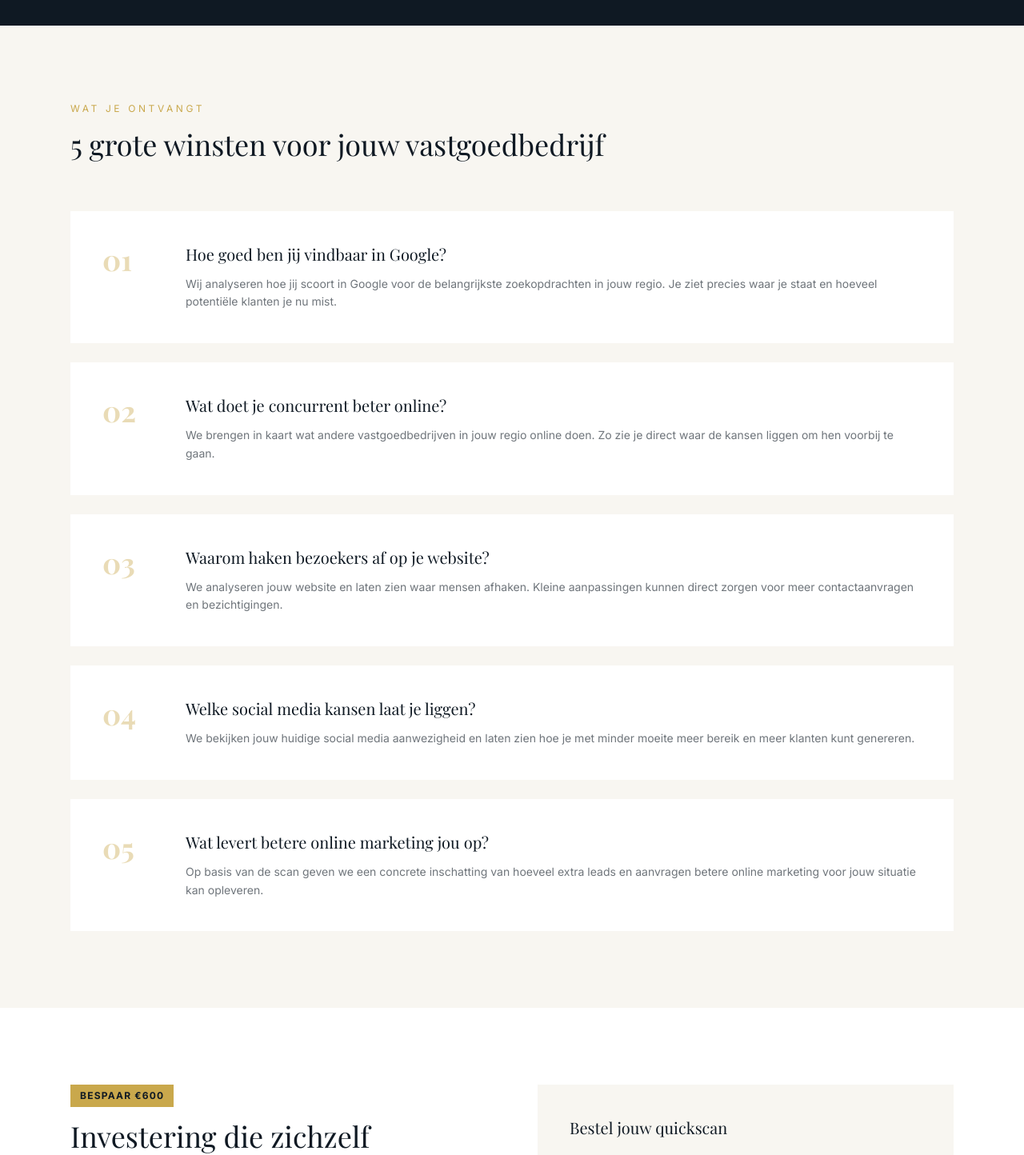
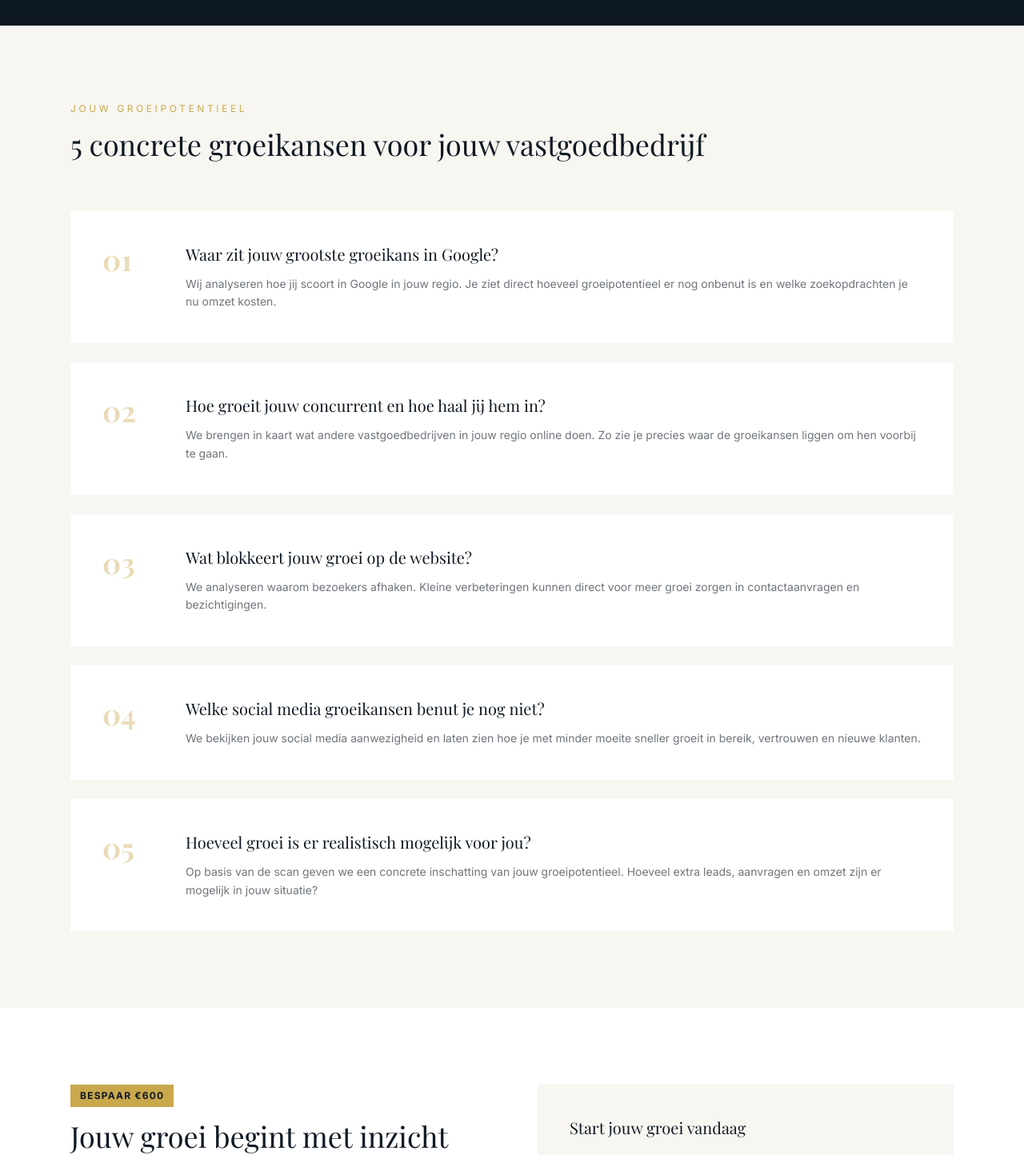
Before and after one commit to jaspermontagnadigital/vastgoedonlinemarketing, a Next.js app: page /quickscan in a window 1280 px wide. Shown: the part 720-2164 px from the top of the page at 80% size. Built offline with nearby package versions, Linux system fonts and the light colour scheme; a web font is replaced by a local one.

Commit message:
groei taalgebruik doorvoeren op quickscan pagina

```diff
--- a/src/app/quickscan/page.tsx
+++ b/src/app/quickscan/page.tsx
@@ -5,33 +5,33 @@ import Footer from "@/components/Footer";
 const wins = [
   {
     number: "01",
-    title: "Hoe goed ben jij vindbaar in Google?",
+    title: "Waar zit jouw grootste groeikans in Google?",
     description:
-      "Wij analyseren hoe jij scoort in Google voor de belangrijkste zoekopdrachten in jouw regio. Je ziet precies waar je staat en hoeveel potentiële klanten je nu mist.",
+      "Wij analyseren hoe jij scoort in Google in jouw regio. Je ziet direct hoeveel groeipotentieel er nog onbenut is en welke zoekopdrachten je nu omzet kosten.",
   },
   {
     number: "02",
-    title: "Wat doet je concurrent beter online?",
+    title: "Hoe groeit jouw concurrent en hoe haal jij hem in?",
     description:
-      "We brengen in kaart wat andere vastgoedbedrijven in jouw regio online doen. Zo zie je direct waar de kansen liggen om hen voorbij te gaan.",
+      "We brengen in kaart wat andere vastgoedbedrijven in jouw regio online doen. Zo zie je precies waar de groeikansen liggen om hen voorbij te gaan.",
   },
   {
     number: "03",
-    title: "Waarom haken bezoekers af op je website?",
+    title: "Wat blokkeert jouw groei op de website?",
     description:
-      "We analyseren jouw website en laten zien waar mensen afhaken. Kleine aanpassingen kunnen direct zorgen voor meer contactaanvragen en bezichtigingen.",
+      "We analyseren waarom bezoekers afhaken. Kleine verbeteringen kunnen direct voor meer groei zorgen in contactaanvragen en bezichtigingen.",
   },
   {
     number: "04",
-    title: "Welke social media kansen laat je liggen?",
+    title: "Welke social media groeikansen benut je nog niet?",
     description:
-      "We bekijken jouw huidige social media aanwezigheid en laten zien hoe je met minder moeite meer bereik en meer klanten kunt genereren.",
+      "We bekijken jouw social media aanwezigheid en laten zien hoe je met minder moeite sneller groeit in bereik, vertrouwen en nieuwe klanten.",
   },
   {
     number: "05",
-    title: "Wat levert betere online marketing jou op?",
+    title: "Hoeveel groei is er realistisch mogelijk voor jou?",
     description:
-      "Op basis van de scan geven we een concrete inschatting van hoeveel extra leads en aanvragen betere online marketing voor jouw situatie kan opleveren.",
+      "Op basis van de scan geven we een concrete inschatting van jouw groeipotentieel. Hoeveel extra leads, aanvragen en omzet zijn er mogelijk in jouw situatie?",
   },
 ];
 
@@ -66,9 +66,9 @@ export default function QuickscanPage() {
         <section className="py-24 bg-[var(--color-cream)]">
           <div className="max-w-6xl mx-auto px-6">
             <div className="mb-16">
-              <p className="text-[var(--color-gold)] text-xs tracking-[0.3em] uppercase mb-4">Wat je ontvangt</p>
+              <p className="text-[var(--color-gold)] text-xs tracking-[0.3em] uppercase mb-4">Jouw groeipotentieel</p>
               <h2 className="text-3xl md:text-4xl font-serif text-[var(--color-navy)]">
-                5 grote winsten voor jouw vastgoedbedrijf
+                5 concrete groeikansen voor jouw vastgoedbedrijf
               </h2>
             </div>
             <div className="space-y-6">
@@ -93,7 +93,7 @@ export default function QuickscanPage() {
                 Bespaar €600
               </div>
               <h2 className="text-3xl md:text-4xl font-serif text-[var(--color-navy)] mb-4">
-                Investering die zichzelf terugverdient
+                Jouw groei begint met inzicht
               </h2>
               <div className="flex items-end gap-3 mb-2">
                 <span className="text-[var(--color-navy)] text-4xl font-serif font-bold">€795</span>
@@ -101,7 +101,7 @@ export default function QuickscanPage() {
               </div>
               <p className="text-[var(--color-navy)]/40 text-sm mb-6">Minder dan €2,20 per dag</p>
               <p className="text-[var(--color-navy)]/60 leading-relaxed mb-6">
-                Eén gemiste opdracht kost je al snel meer dan deze investering. Met de quickscan weet je precies waar je nu klanten misloopt en hoe je dat direct oplost.
+                Groei begint met weten waar je nu kansen laat liggen. Met de quickscan krijg je in 48 uur een helder beeld van jouw groeipotentieel en een concreet plan om dat te benutten.
               </p>
               <ul className="space-y-3">
                 {[
@@ -121,7 +121,7 @@ export default function QuickscanPage() {
             </div>
 
             <div className="bg-[var(--color-cream)] p-10">
-              <h3 className="text-[var(--color-navy)] font-serif text-xl mb-8">Bestel jouw quickscan</h3>
+              <h3 className="text-[var(--color-navy)] font-serif text-xl mb-8">Start jouw groei vandaag</h3>
               <form className="space-y-6">
                 <div>
                   <label className="block text-[var(--color-navy)] text-xs tracking-widest uppercase mb-2">Naam</label>
```
